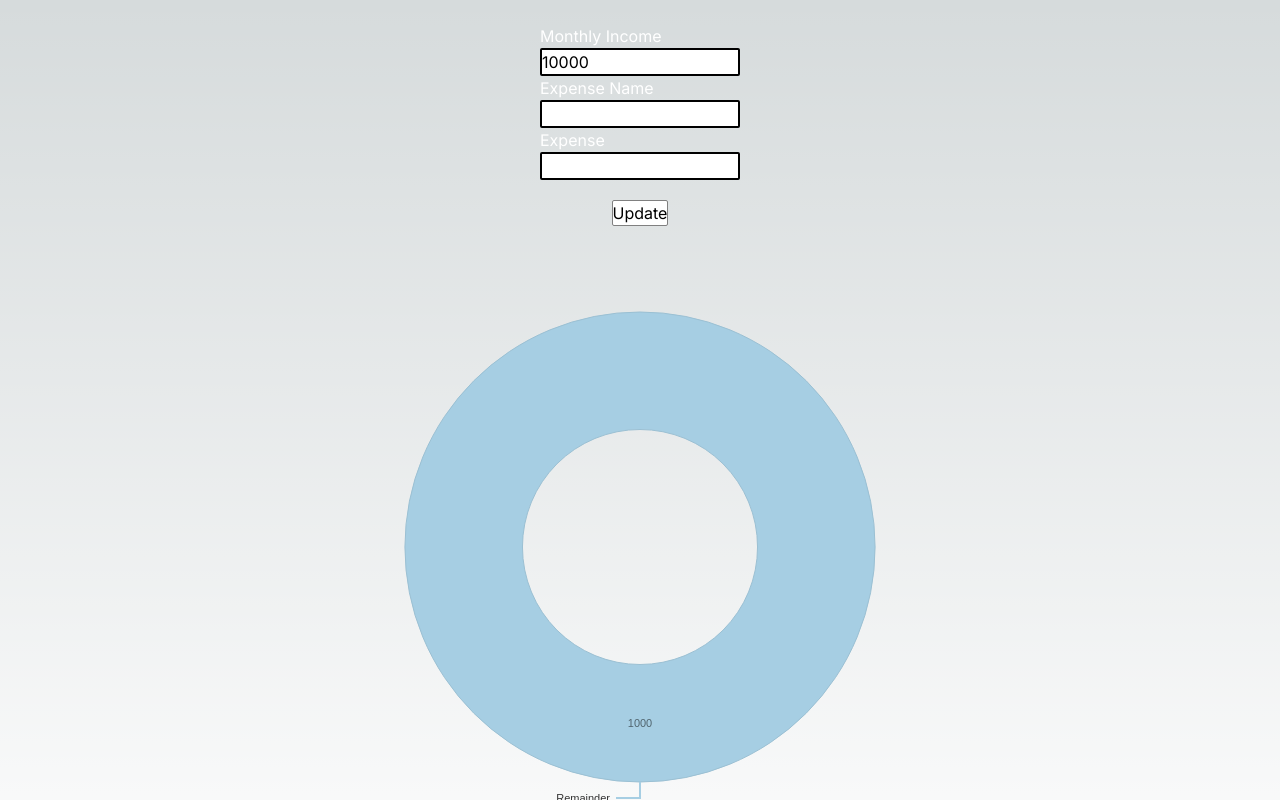
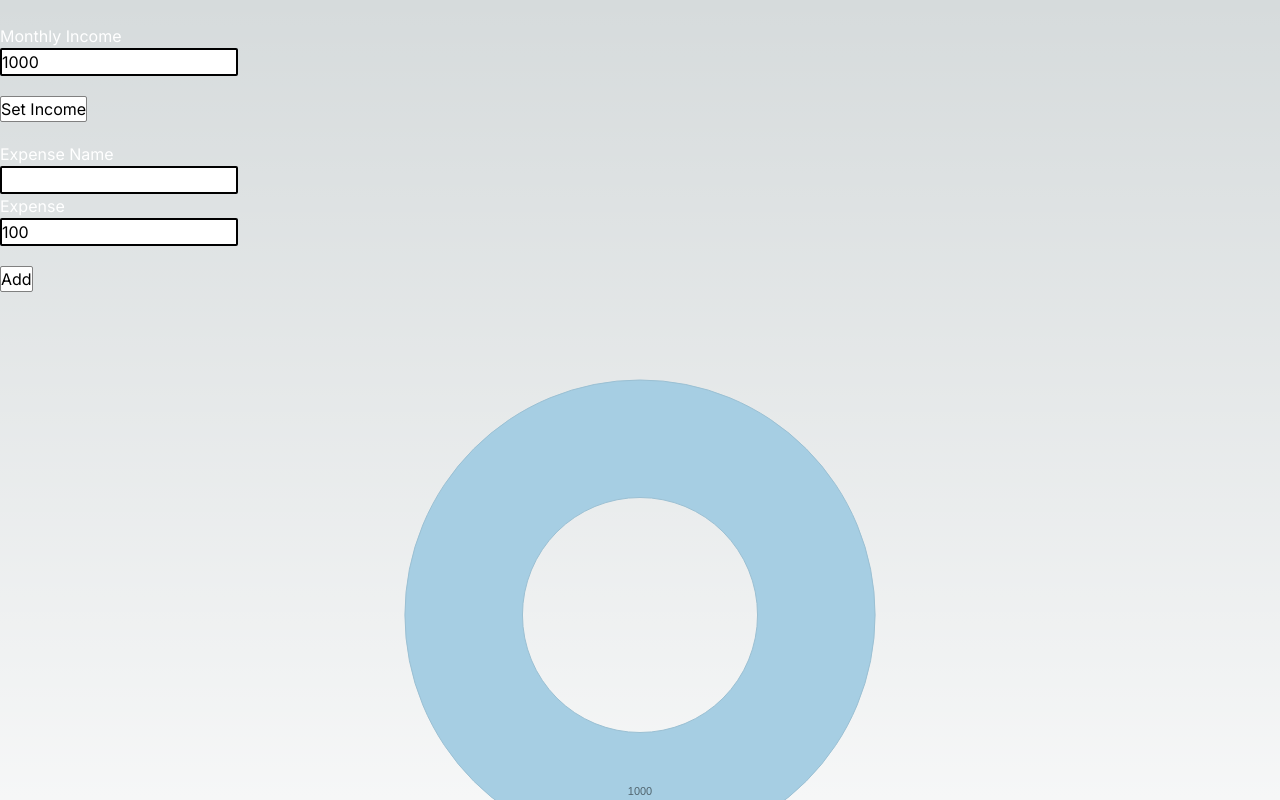
Before and after one commit to posthello-code/budgetizer, a Next.js app: page / in a window 1280 px wide. Shown: the top 800 px of the page. Built offline with nearby package versions, Linux system fonts and the light colour scheme.

Commit message:
better controls

```diff
--- a/app/controls.tsx
+++ b/app/controls.tsx
@@ -1,43 +1,63 @@
-import { useState } from "react";
+import { useEffect, useState } from "react";
 import { v4 as uuidv4 } from "uuid";
 
 export const Controls = (props: any) => {
   const [monthlyIncomeInput, setMonthlyIncomeInput] = useState(1000);
-  const [expenseInput, setExpenseInput] = useState(0);
+  const [expenseInput, setExpenseInput] = useState(100);
   const [expenseNameInput, setExpenseNameInput] = useState("unknown");
 
-  function handleClick() {
+  function updateMonthlyIncome() {
     props.setMonthlyIncome(monthlyIncomeInput);
-    props.setExpenses([
-      ...props.expenses,
-      { id: expenseNameInput, label: expenseNameInput, value: expenseInput },
-    ]);
   }
+
+  function updateExpenses() {
+    // add a truncated UUID when names are duplicate
+    if (
+      new Set(props.expenses.map((e: any) => e.label)).has(expenseNameInput)
+    ) {
+      props.setExpenses([
+        ...props.expenses,
+        {
+          id: `${expenseNameInput} (id: ${uuidv4().slice(0, 5)})`,
+          label: `${expenseNameInput} (id: ${uuidv4().slice(0, 5)})`,
+          value: expenseInput,
+        },
+      ]);
+    } else {
+      props.setExpenses([
+        ...props.expenses,
+        {
+          id: `${expenseNameInput} `,
+          label: `${expenseNameInput}`,
+          value: expenseInput,
+        },
+      ]);
+    }
+  }
+
+  useEffect(() => {});
 
   return (
     <div
       style={{
-        height: 200,
-        width: 200,
-        justifyContent: "center",
-        alignSelf: "center",
-        justifyItems: "center",
+        display: "flex",
+        flexDirection: "column",
+        alignItems: props.isSmallScreen ? "center" : "left",
       }}
     >
-      <div id="monthly-income">
-        <label style={{ width: "100%" }}>
+      <div id="monthly-income" style={{}}>
+        <label>
           Monthly Income
           <br></br>
           <input
             style={{
-              width: 200,
               color: "black",
               borderColor: "black",
               borderRadius: 2,
               borderWidth: 2,
               backgroundColor: "white",
             }}
-            defaultValue={10000}
+            defaultValue={1000}
             name="Input"
             onChange={(event) => {
               setMonthlyIncomeInput(parseFloat(event.target.value));
@@ -45,13 +65,29 @@ export const Controls = (props: any) => {
           ></input>
         </label>
       </div>
-
+      <div id="submit-income-button">
+        <button
+          style={{
+            marginTop: "20px",
+            marginBottom: "20px",
+            textAlign: "center",
+            color: "black",
+            borderColor: "grey",
+            borderRadius: 2,
+            borderWidth: 1,
+            backgroundColor: "white",
+          }}
+          onClick={updateMonthlyIncome}
+        >
+          Set Income
+        </button>
+      </div>
       <div id="expense-name">
         <label style={{ width: "100%" }}>
           Expense Name
+          <br></br>
           <input
             style={{
-              width: 200,
               color: "black",
               borderColor: "black",
               borderRadius: 2,
@@ -68,15 +104,16 @@ export const Controls = (props: any) => {
       <div id="expense">
         <label style={{ width: "100%" }}>
           Expense
+          <br></br>
           <input
             style={{
-              width: 200,
               color: "black",
               borderColor: "black",
               borderRadius: 2,
               borderWidth: 2,
               backgroundColor: "white",
             }}
+            defaultValue={100}
             name="expense-input"
             onChange={(event) => {
               setExpenseInput(parseFloat(event.target.value));
@@ -84,8 +121,7 @@ export const Controls = (props: any) => {
           ></input>
         </label>
       </div>
-
-      <div id="submit-button">
+      <div id="submit-expense-button">
         <button
           style={{
             marginTop: "20px",
@@ -96,9 +132,9 @@ export const Controls = (props: any) => {
             borderWidth: 1,
             backgroundColor: "white",
           }}
-          onClick={handleClick}
+          onClick={updateExpenses}
         >
-          Update
+          Add
         </button>
       </div>
     </div>
```
